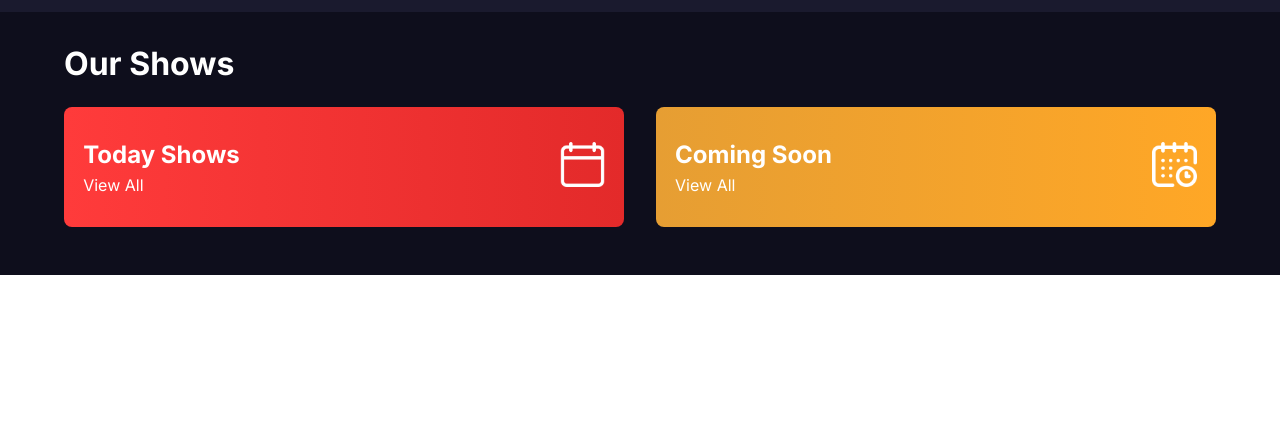
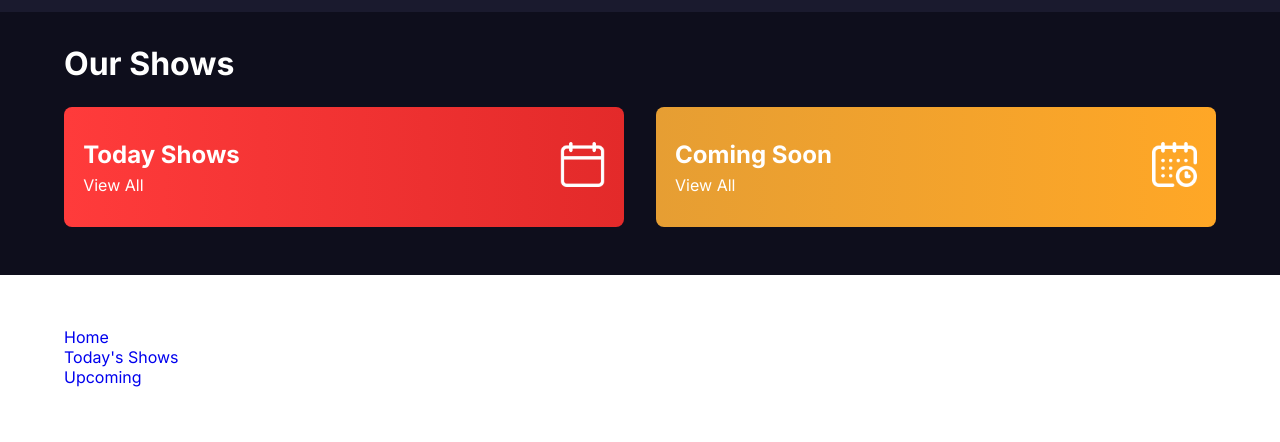
Before and after one commit to alinassarrr/smart-flix-client, a plain HTML site: page index.html in a window 1280 px wide. Shown: the part 1126-1568 px from the top of the page. Drawn offline with Linux system fonts and the light colour scheme.

Commit message:
Add footer with navigation links

```diff
--- a/index.html
+++ b/index.html
@@ -161,7 +161,7 @@
       </div>
     </section>
     <!-- Explore -->
-    <section class="explore container">
+    <!-- <section class="explore container">
       <h1>Explore by genre</h1>
       <div class="genre-list">
         <div class="genre-card">
@@ -173,9 +173,9 @@
           <h2>Title</h2>
         </div>
       </div>
-    </section>
+    </section> -->
     <!-- Offers -->
-    <section class="offers container">
+    <!-- <section class="offers container">
       <h1>Special Offers</h1>
       <div class="offers-list">
         <div class="offer-card">
@@ -186,6 +186,20 @@
           <i>Student</i>
         </div>
       </div>
-    </section>
+    </section> -->
+    <!-- Footer -->
+    <footer class="footer">
+      <div class="footer-container container">
+        <div class="footer-logo">Smartflix</div>
+        <ul class="footer-nav">
+          <li><a href="index.html">Home</a></li>
+          <li><a href="index.html">Today's Shows</a></li>
+          <li><a href="index.html">Upcoming</a></li>
+        </ul>
+        <div class="footer-copy">
+          &copy; 2025 Smartflix. All rights reserved.
+        </div>
+      </div>
+    </footer>
   </body>
 </html>
```
